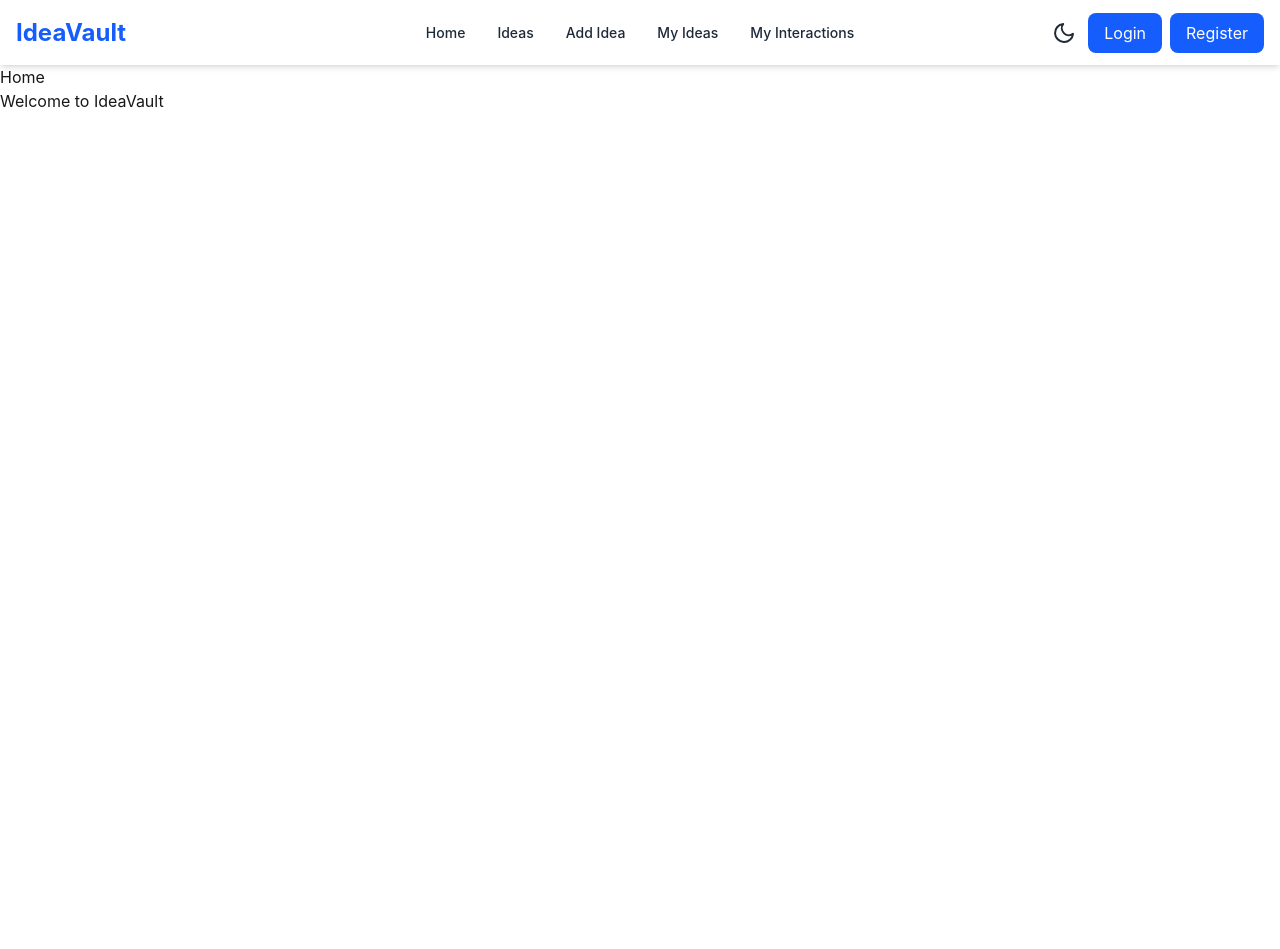
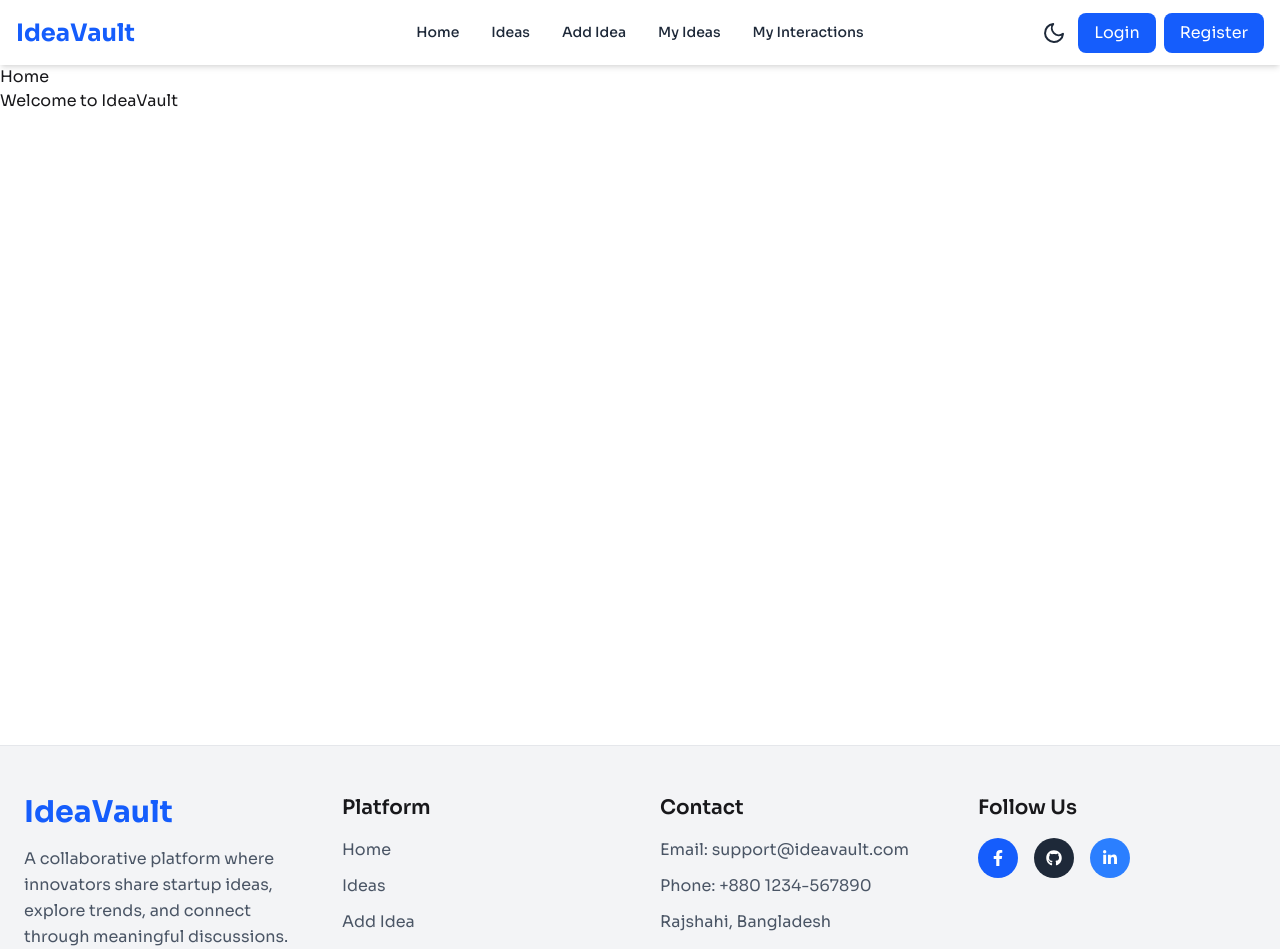
Before and after one commit to musfik070-gif/ideavault-client, a React (Vite) app: page / in a window 1280 px wide. Shown: the top 949 px of the page. Before the commit the page ends 800 px from the top, so only its background shows below. Built offline with nearby package versions, Linux system fonts and the light colour scheme.

Commit message:
added footer

```diff
--- a/index.html
+++ b/index.html
@@ -1,6 +1,14 @@
 <!doctype html>
 <html lang="en">
   <head>
+
+    <link rel="preconnect" href="https://fonts.googleapis.com" />
+    <link rel="preconnect" href="https://fonts.gstatic.com" crossorigin />
+    <link
+      href="https://fonts.googleapis.com/css2?family=Geist:wght@100..900&family=Hind+Siliguri:wght@300;400;500;600;700&family=Inter:ital,opsz,wght@0,14..32,100..900;1,14..32,100..900&family=Manrope:wght@200..800&family=Open+Sans:ital,wght@0,300..800;1,300..800&family=Oswald:wght@200..700&family=Poppins:ital,wght@0,100;0,200;0,300;0,400;0,500;0,600;0,700;0,800;0,900;1,100;1,200;1,300;1,400;1,500;1,600;1,700;1,800;1,900&family=Sora:wght@100..800&display=swap"
+      rel="stylesheet"
+    />
+
     <meta charset="UTF-8" />
     <link rel="icon" type="image/svg+xml" href="/favicon.svg" />
     <meta name="viewport" content="width=device-width, initial-scale=1.0" />
--- /dev/null
+++ b/src/components/home/Banner.jsx
@@ -0,0 +1,33 @@
+const Banner = () => {
+  return (
+    <section className="bg-gradient-to-r from-sky-500 via-indigo-600 to-violet-700 text-white py-16 px-6 rounded-3xl shadow-xl">
+      <div className="max-w-5xl mx-auto grid gap-8 lg:grid-cols-2 items-center">
+        <div>
+          <p className="uppercase tracking-[0.3em] text-sm opacity-80">
+            Welcome to IdeaVault
+          </p>
+          <h1 className="text-4xl sm:text-5xl font-bold mt-4">
+            Launch ideas faster with the right tools.
+          </h1>
+          <p className="mt-6 text-lg leading-8 opacity-90">
+            Discover trending concepts, curated categories, and the clarity you
+            need to turn ideas into action.
+          </p>
+          <div className="mt-8 flex flex-wrap gap-4">
+            <button className="btn btn-primary">Explore Ideas</button>
+            <button className="btn btn-outline btn-secondary">
+              Learn More
+            </button>
+          </div>
+        </div>
+        <div className="rounded-3xl bg-white/10 p-8 backdrop-blur-xl border border-white/20">
+          <div className="h-64 rounded-3xl bg-white/10 flex items-center justify-center text-center text-xl font-semibold opacity-90">
+            Your next big idea starts here.
+          </div>
+        </div>
+      </div>
+    </section>
+  );
+};
+
+export default Banner;
--- /dev/null
+++ b/src/components/home/FeaturedCategories.jsx
@@ -0,0 +1,47 @@
+const FeaturedCategories = () => {
+  const categories = [
+    {
+      name: "Productivity",
+      detail: "Tools for smarter work and faster delivery.",
+    },
+    {
+      name: "Health & Wellness",
+      detail: "Ideas that support better habits and balance.",
+    },
+    {
+      name: "Education",
+      detail: "Learning platforms and knowledge-sharing concepts.",
+    },
+  ];
+
+  return (
+    <section className="py-16 px-6 bg-base-200 rounded-3xl">
+      <div className="max-w-6xl mx-auto">
+        <div className="mb-8">
+          <p className="text-sm uppercase tracking-[0.3em] text-violet-600">
+            Featured
+          </p>
+          <h2 className="text-3xl font-bold mt-3">Featured Categories</h2>
+          <p className="mt-2 text-base text-gray-600 dark:text-gray-300">
+            Browse the most popular categories for the latest idea trends.
+          </p>
+        </div>
+        <div className="grid gap-6 md:grid-cols-3">
+          {categories.map((category) => (
+            <div
+              key={category.name}
+              className="rounded-3xl border border-gray-200 dark:border-gray-700 p-6 hover:border-violet-500 transition-all"
+            >
+              <h3 className="text-xl font-semibold">{category.name}</h3>
+              <p className="mt-3 text-sm leading-6 text-gray-600 dark:text-gray-300">
+                {category.detail}
+              </p>
+            </div>
+          ))}
+        </div>
+      </div>
+    </section>
+  );
+};
+
+export default FeaturedCategories;
--- /dev/null
+++ b/src/components/home/TrendingIdeas.jsx
@@ -0,0 +1,47 @@
+const TrendingIdeas = () => {
+  const ideas = [
+    {
+      title: "AI Productivity Suite",
+      description: "Automate workflows and boost team output.",
+    },
+    {
+      title: "Sustainable Living App",
+      description: "Track eco habits with smart rewards.",
+    },
+    {
+      title: "Virtual Event Hub",
+      description: "Create immersive online gatherings easily.",
+    },
+  ];
+
+  return (
+    <section className="py-16 px-6">
+      <div className="max-w-6xl mx-auto">
+        <div className="mb-8">
+          <p className="text-sm uppercase tracking-[0.3em] text-sky-600">
+            Trending
+          </p>
+          <h2 className="text-3xl font-bold mt-3">Trending Ideas</h2>
+          <p className="mt-2 text-base text-gray-600 dark:text-gray-300">
+            These ideas are gaining momentum and inspiring the community.
+          </p>
+        </div>
+        <div className="grid gap-6 md:grid-cols-3">
+          {ideas.map((idea) => (
+            <article
+              key={idea.title}
+              className="rounded-3xl border p-6 shadow-sm hover:shadow-md transition-all duration-200 dark:border-gray-700"
+            >
+              <h3 className="text-xl font-semibold">{idea.title}</h3>
+              <p className="mt-3 text-sm leading-6 text-gray-600 dark:text-gray-300">
+                {idea.description}
+              </p>
+            </article>
+          ))}
+        </div>
+      </div>
+    </section>
+  );
+};
+
+export default TrendingIdeas;
--- /dev/null
+++ b/src/components/home/WhyChooseUs.jsx
@@ -0,0 +1,48 @@
+const WhyChooseUs = () => {
+  const reasons = [
+    {
+      title: "Curated Idea Pipeline",
+      description: "Handpicked concepts with practical product potential.",
+    },
+    {
+      title: "Community Insights",
+      description: "Create and refine ideas with real user feedback.",
+    },
+    {
+      title: "Fast Prototyping",
+      description: "Move from concept to launch-ready plan quickly.",
+    },
+  ];
+
+  return (
+    <section className="py-16 px-6">
+      <div className="max-w-6xl mx-auto">
+        <div className="mb-8 text-center">
+          <p className="text-sm uppercase tracking-[0.3em] text-sky-600">
+            Why Choose Us
+          </p>
+          <h2 className="text-3xl font-bold mt-3">Why Choose IdeaVault</h2>
+          <p className="mt-2 text-base text-gray-600 dark:text-gray-300">
+            We help founders, builders, and creators find clarity, speed, and
+            confidence.
+          </p>
+        </div>
+        <div className="grid gap-6 md:grid-cols-3">
+          {reasons.map((reason) => (
+            <div
+              key={reason.title}
+              className="rounded-3xl border border-gray-200 dark:border-gray-700 p-6 hover:bg-slate-50 dark:hover:bg-slate-800 transition-colors"
+            >
+              <h3 className="text-xl font-semibold">{reason.title}</h3>
+              <p className="mt-3 text-sm leading-6 text-gray-600 dark:text-gray-300">
+                {reason.description}
+              </p>
+            </div>
+          ))}
+        </div>
+      </div>
+    </section>
+  );
+};
+
+export default WhyChooseUs;
--- /dev/null
+++ b/src/components/shared/Footer.jsx
@@ -0,0 +1,88 @@
+import { Link } from "react-router-dom";
+import { FaFacebookF, FaGithub, FaLinkedinIn } from "react-icons/fa";
+
+const Footer = () => {
+  return (
+    <footer className="bg-gray-100 dark:bg-gray-900 border-t border-gray-200 dark:border-gray-800 mt-20">
+      <div className="max-w-7xl mx-auto px-6 py-12 grid grid-cols-1 md:grid-cols-2 lg:grid-cols-4 gap-10">
+        {/* LOGO + DESCRIPTION */}
+        <div>
+          <Link to="/" className="text-3xl font-bold text-blue-600">
+            IdeaVault
+          </Link>
+
+          <p className="mt-4 text-gray-600 dark:text-gray-400 leading-relaxed">
+            A collaborative platform where innovators share startup ideas,
+            explore trends, and connect through meaningful discussions.
+          </p>
+        </div>
+
+        {/* PLATFORM LINKS */}
+        <div>
+          <h3 className="text-xl font-semibold mb-4">Platform</h3>
+
+          <div className="flex flex-col gap-3 text-gray-600 dark:text-gray-400">
+            <Link to="/">Home</Link>
+
+            <Link to="/ideas">Ideas</Link>
+
+            <Link to="/add-idea">Add Idea</Link>
+
+            <Link to="/my-ideas">My Ideas</Link>
+          </div>
+        </div>
+
+        {/* CONTACT INFO */}
+        <div>
+          <h3 className="text-xl font-semibold mb-4">Contact</h3>
+
+          <div className="space-y-3 text-gray-600 dark:text-gray-400">
+            <p>Email: support@ideavault.com</p>
+
+            <p>Phone: +880 1234-567890</p>
+
+            <p>Rajshahi, Bangladesh</p>
+          </div>
+        </div>
+
+        {/* SOCIAL LINKS */}
+        <div>
+          <h3 className="text-xl font-semibold mb-4">Follow Us</h3>
+
+          <div className="flex gap-4">
+            <a
+              href="https://facebook"
+              target="_blank"
+              className="w-10 h-10 rounded-full bg-blue-600 text-white flex items-center justify-center hover:scale-110 duration-300"
+            >
+              <FaFacebookF />
+            </a>
+
+            <a
+              href="https://githubcom"
+              target="_blank"
+              className="w-10 h-10 rounded-full bg-gray-800 text-white flex items-center justify-center hover:scale-110 duration-300"
+            >
+              <FaGithub />
+            </a>
+
+            <a
+              href="https://linkedincom"
+              target="_blank"
+              className="w-10 h-10 rounded-full bg-blue-500 text-white flex items-center justify-center hover:scale-110 duration-300"
+            >
+              <FaLinkedinIn />
+            </a>
+          </div>
+        </div>
+      </div>
+
+      {/* COPYRIGHT */}
+      <div className="border-t border-gray-200 dark:border-gray-800 py-5 text-center text-gray-500 dark:text-gray-400">
+        © {new Date().getFullYear()} IdeaVault. All rights reserved.
+      </div>
+    </footer>
+  );
+};
+
+export default Footer;
--- a/src/index.css
+++ b/src/index.css
@@ -2,3 +2,12 @@
 @plugin "daisyui";
 
 @custom-variant dark (&:where(.dark, .dark *));
+
+body {
+  font-family: "Sora", sans-serif;
+}
+
+.dark body {
+  background-color: #0a0a0f;
+  color: #e5e7eb;
+}
--- a/src/layouts/MainLayout.jsx
+++ b/src/layouts/MainLayout.jsx
@@ -1,11 +1,17 @@
 import { Outlet } from "react-router-dom";
 import Navbar from "../components/shared/Navbar";
+import Footer from "../components/shared/Footer";
 
 const MainLayout = () => {
   return (
     <div className="dark:bg-gray-900 min-h-screen dark:text-white">
       <Navbar />
-      <Outlet />
+
+      <main className="min-h-[calc(100vh-200px)]">
+        <Outlet />
+      </main>
+
+      <Footer />
     </div>
   );
 };
```
